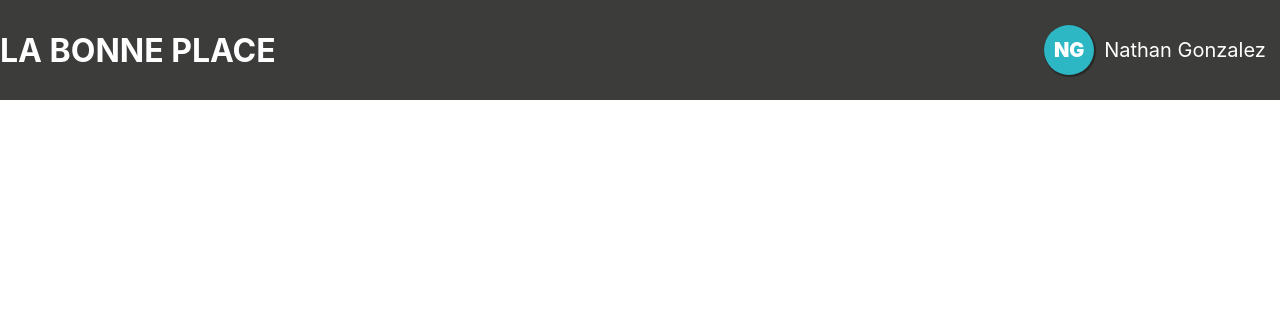
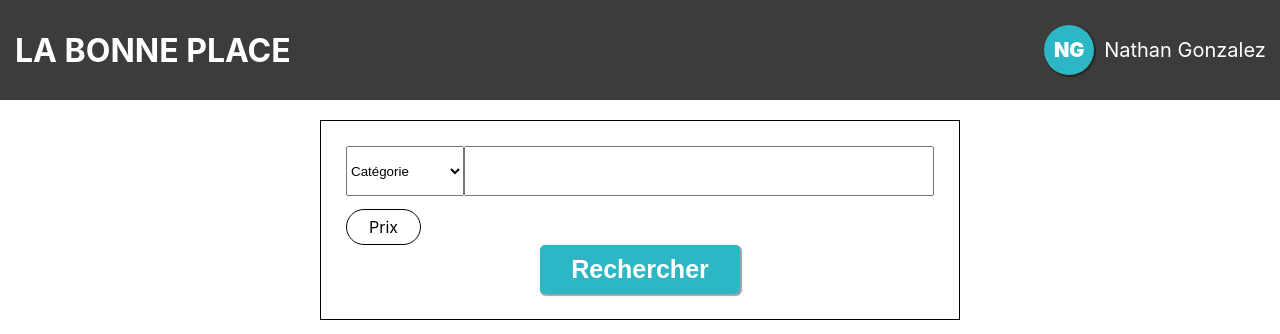
Before and after one commit to NTHGZL/labonneplace, a Next.js app in the folder nextjs_frontend/: page / in a window 1280 px wide. Shown: the top 334 px of the page. Built offline with nearby package versions, Linux system fonts and the light colour scheme.

Commit message:
index.js + css

```diff
--- a/nextjs_frontend/pages/index.js
+++ b/nextjs_frontend/pages/index.js
@@ -5,6 +5,28 @@ import styles from '../styles/Home.module.css'
 
 export default function Home() {
   return (
+    <>
     <Navbar />
+    <main>
+      <div className="search-section">
+        <div className="input-container">
+
+        <select>
+          <option defaultChecked>Catégorie</option>
+          <option>Animaux</option>
+          <option>Alimentaire</option>
+          <option>Maison</option>
+          <option>Mode</option>
+          <option>Véhicule</option>
+          <option>Multimédias</option>
+          <option>Services</option>
+        </select>
+        <input className="search-bar" />
+        <div className="price">Prix</div>
+        </div>
+        <button className="submit">Rechercher</button>
+      </div>
+    </main>
+    </>
   )
 }
--- a/nextjs_frontend/styles/globals.css
+++ b/nextjs_frontend/styles/globals.css
@@ -4,6 +4,7 @@ body {
   margin: 0;
   font-family: -apple-system, BlinkMacSystemFont, Segoe UI, Roboto, Oxygen,
     Ubuntu, Cantarell, Fira Sans, Droid Sans, Helvetica Neue, sans-serif;
+
 }
 
 a {
@@ -14,3 +15,55 @@ a {
 * {
   box-sizing: border-box;
 }
+.search-section{
+  width: 50%;
+  height: 200px;
+  border: 1px solid black;
+  display: flex;
+  flex-direction: column;
+  justify-content: center;
+  align-items: center;
+  margin: 20px auto;
+  padding: 25px;
+
+}
+.input-container{
+  display: flex;
+
+  height: 100px;
+  width: 100%;
+  flex-wrap: wrap;
+}
+.submit{
+  width: 200px;
+  height: 50px;
+  margin: auto;
+  background-color: #2DB7C4;
+  border: none;
+  border-radius: 5px;
+  color: white;
+  box-shadow: 1px 1px 1px 1px rgba(0, 0, 0, 0.363);
+  font-size: 25px;
+  font-weight: 700;
+  top: -95px;
+
+}
+select{
+  width: 20%;
+  height: 50px;
+
+
+}
+.search-bar{
+  width: 80%;
+  height: 50px;
+}
+.price{
+  width: 75px;
+
+  display: flex;
+  justify-content: center;
+  align-items: center;
+  border: 1px solid black;
+  border-radius: 25px;
+}
--- a/nextjs_frontend/styles/navbar.css
+++ b/nextjs_frontend/styles/navbar.css
@@ -9,6 +9,7 @@ header{
 }
 h1{
     margin: 0;
+    padding-left: 15px;
 }
 .user-div{
     display: flex;
```
